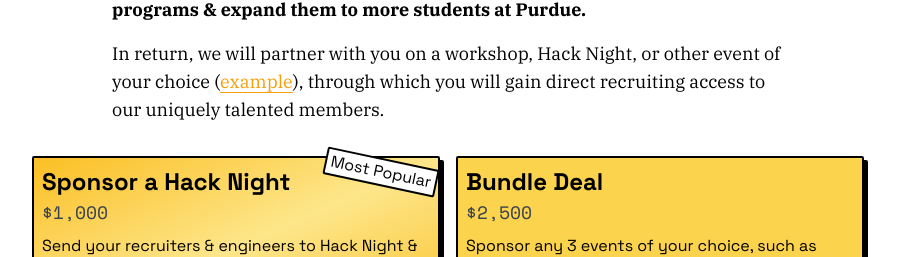
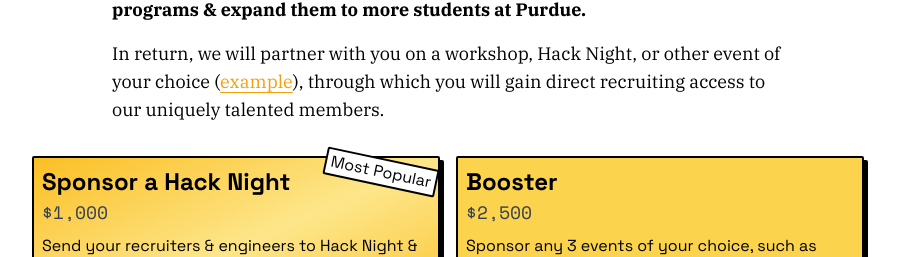
Before and after one commit to purduehackers/site, a Next.js app: page /sponsor in a window 1280 px wide. Shown: the part 3009-3266 px from the top of the page, without its empty margins (192-1091 px from the left). Built offline with nearby package versions, Linux system fonts and the light colour scheme.

Commit message:
bundle deal —> booster

```diff
--- a/components/sponsor/sponsor.mdx
+++ b/components/sponsor/sponsor.mdx
@@ -82,7 +82,7 @@ In return, we will partner with you on a workshop, Hack Night, or other event of
 />
 
 <Tier
-  title="Bundle Deal"
+  title="Booster"
   price={2500}
   description="Sponsor any 3 events of your choice, such as workshops, Hack Nights, or asynchronous community events. Network with hundreds of high achievers and collect resumés & projects."
 />
```
